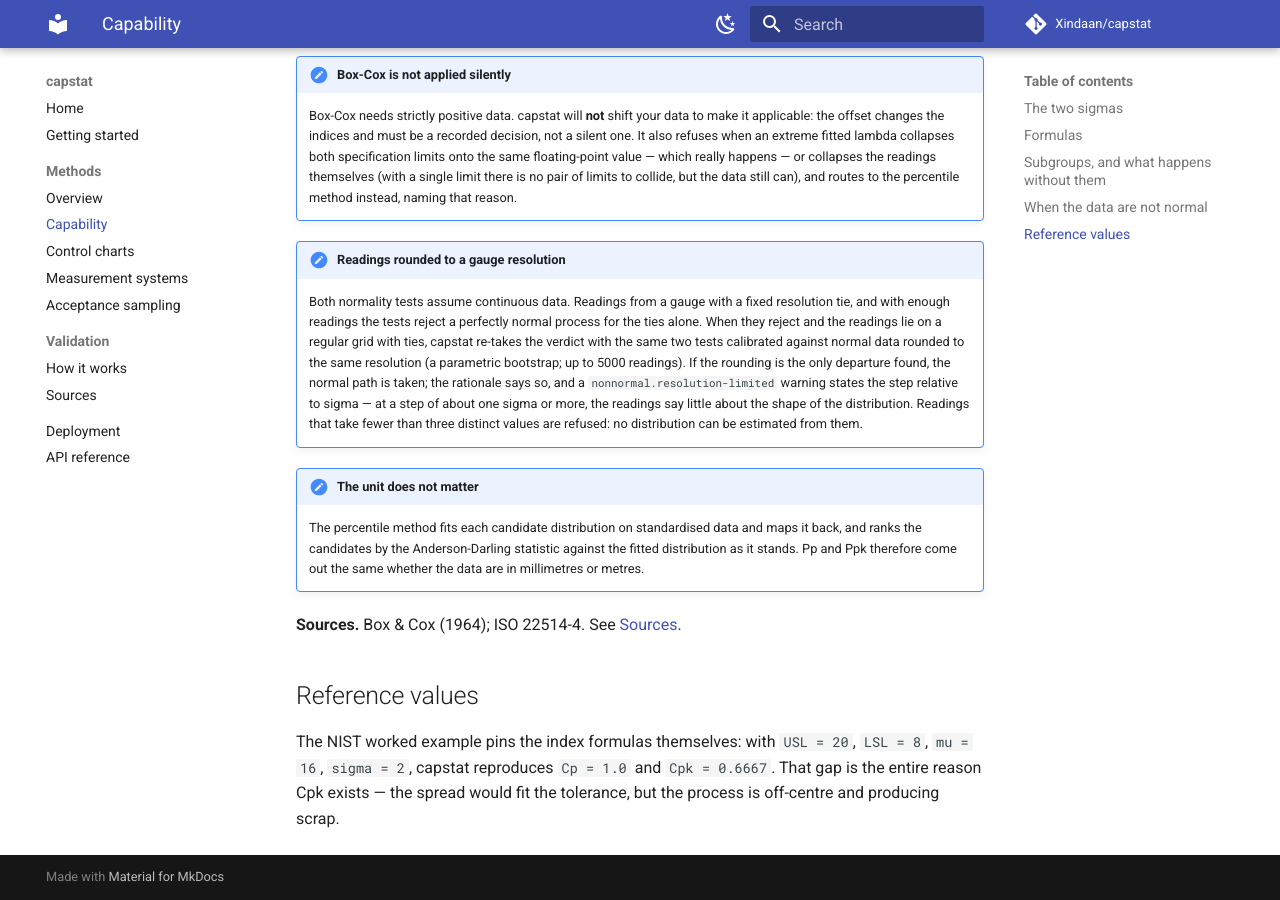
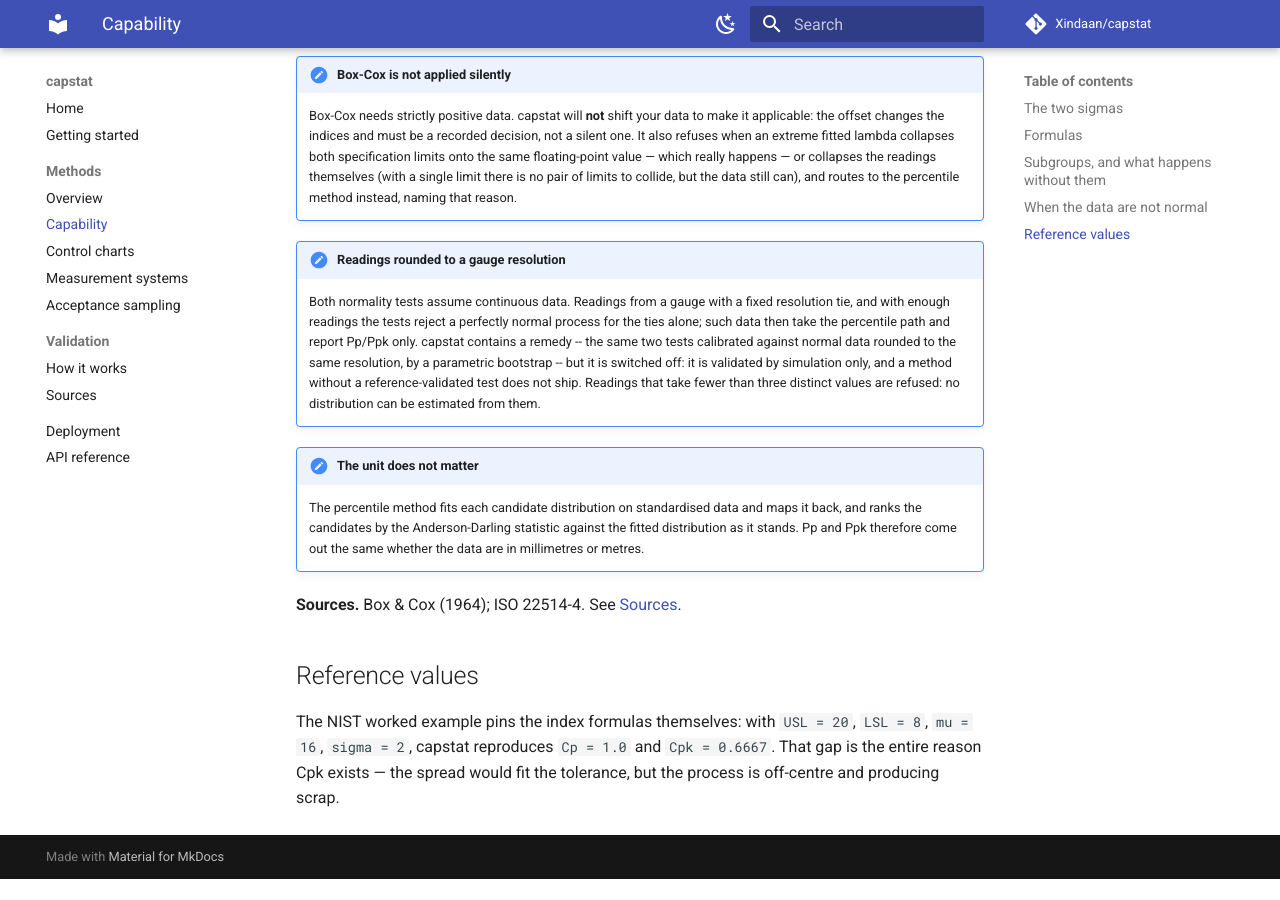
Before and after one commit to Xindaan/capstat, an MkDocs documentation site: the page built from docs/methods/capability.md, in a window 1280 px wide and 900 px high, scrolled down 1836 px. Built offline with MkDocs 1.6.1 and Material for MkDocs 9.7.7, drawn with Linux system fonts in a browser that asks for light colours; comment, search, counter and statistics services are not loaded; after the commit the page ends 2715 px from its top, so only the background shows below that.

Commit message:
fix(nonnormal): switch the rounding re-routing off until it has a reference case
Maintainer decision of 2026-11-04 (T-0118), after the Codex P1 on PR #56.
T-0097 lets a rejected verdict on gauge-rounded readings be re-taken with
Anderson-Darling and Shapiro-Wilk calibrated by a parametric bootstrap, and
routes to the normal path if that passes. The calibration is validated by
simulation only (normality.yaml says so), and AGENTS.md ships no method
without a reference-validated test.

The new switch nonnormal.RESOLUTION_CALIBRATION_ENABLED is False: rounded
readings are judged by the uncalibrated tests, as before T-0097, so gauge-
rounded normal data take the percentile path again (CAP-6 open again). The
rest of T-0097 is unchanged. The calibration code stays; its tests run with
the switch turned on by a fixture, plus one new case for continuous data.

New test: test_the_rounding_calibration_is_off_by_default.
Negative probe (copy, -B): default flipped to True, and the switch removed
from the condition with the constant left False -- both turn exactly that
test red, the second on the behaviour, not on the constant.

Docs: the methods page states the remedy exists and is off.
Tests: 959 passed, coverage 100 %; ruff, ruff format, mypy --strict clean;
mkdocs --strict builds.

Co-Authored-By: Claude Opus 5.5 <noreply@anthropic.com>

```diff
--- a/docs/methods/capability.md
+++ b/docs/methods/capability.md
@@ -89,15 +89,13 @@ The result carries `path` and a `rationale` sentence explaining the choice.
 !!! note "Readings rounded to a gauge resolution"
     Both normality tests assume continuous data. Readings from a gauge with a
     fixed resolution tie, and with enough readings the tests reject a perfectly
-    normal process for the ties alone. When they reject and the readings lie on
-    a regular grid with ties, capstat re-takes the verdict with the same two
-    tests calibrated against normal data rounded to the same resolution (a
-    parametric bootstrap; up to 5000 readings). If the rounding is the only
-    departure found, the normal path is taken; the rationale says so, and a
-    `nonnormal.resolution-limited` warning states the step relative to sigma —
-    at a step of about one sigma or more, the readings say little about the
-    shape of the distribution. Readings that take fewer than three distinct
-    values are refused: no distribution can be estimated from them.
+    normal process for the ties alone; such data then take the percentile path
+    and report Pp/Ppk only. capstat contains a remedy -- the same two tests
+    calibrated against normal data rounded to the same resolution, by a
+    parametric bootstrap -- but it is switched off: it is validated by
+    simulation only, and a method without a reference-validated test does not
+    ship. Readings that take fewer than three distinct values are refused: no
+    distribution can be estimated from them.
 
 !!! note "The unit does not matter"
     The percentile method fits each candidate distribution on standardised data
```
Also changed, not shown: STATE.md (+4 -2 lines), TASK.md (+12 -9 lines), 2 other files.
